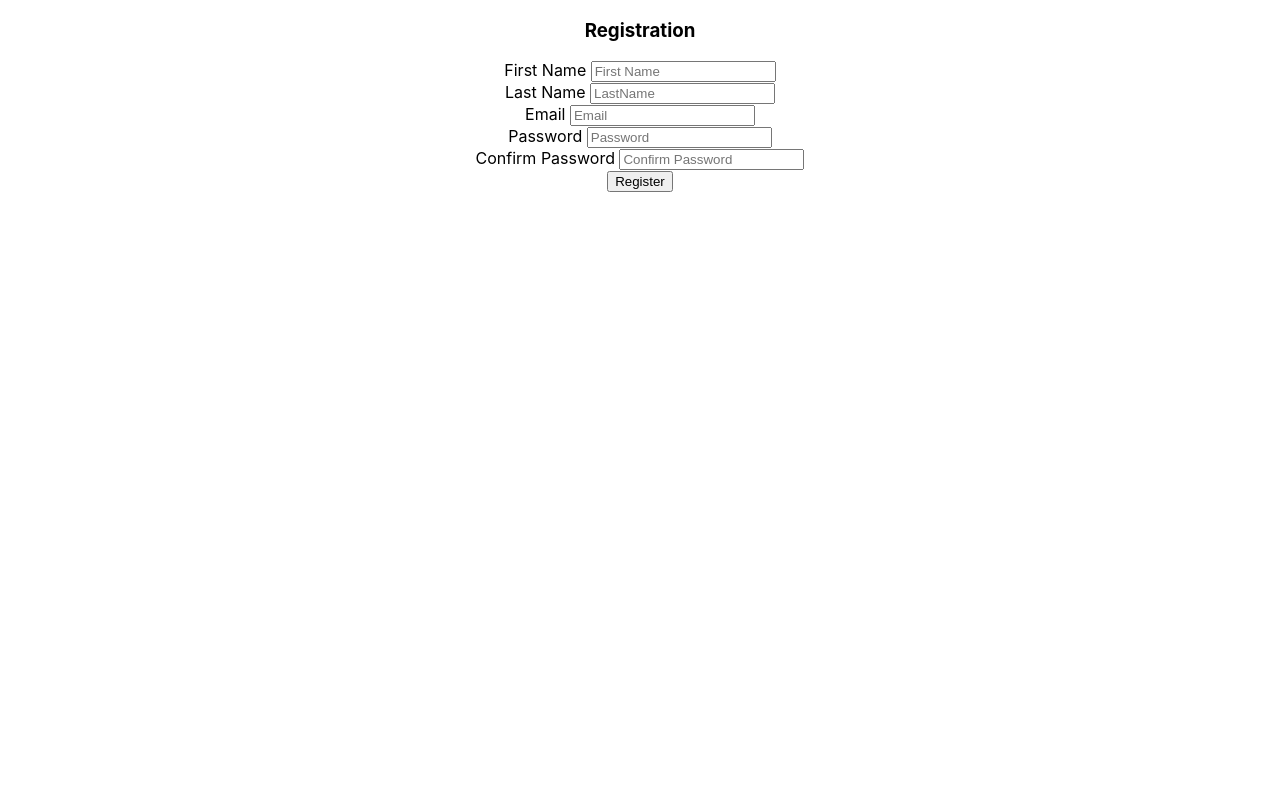
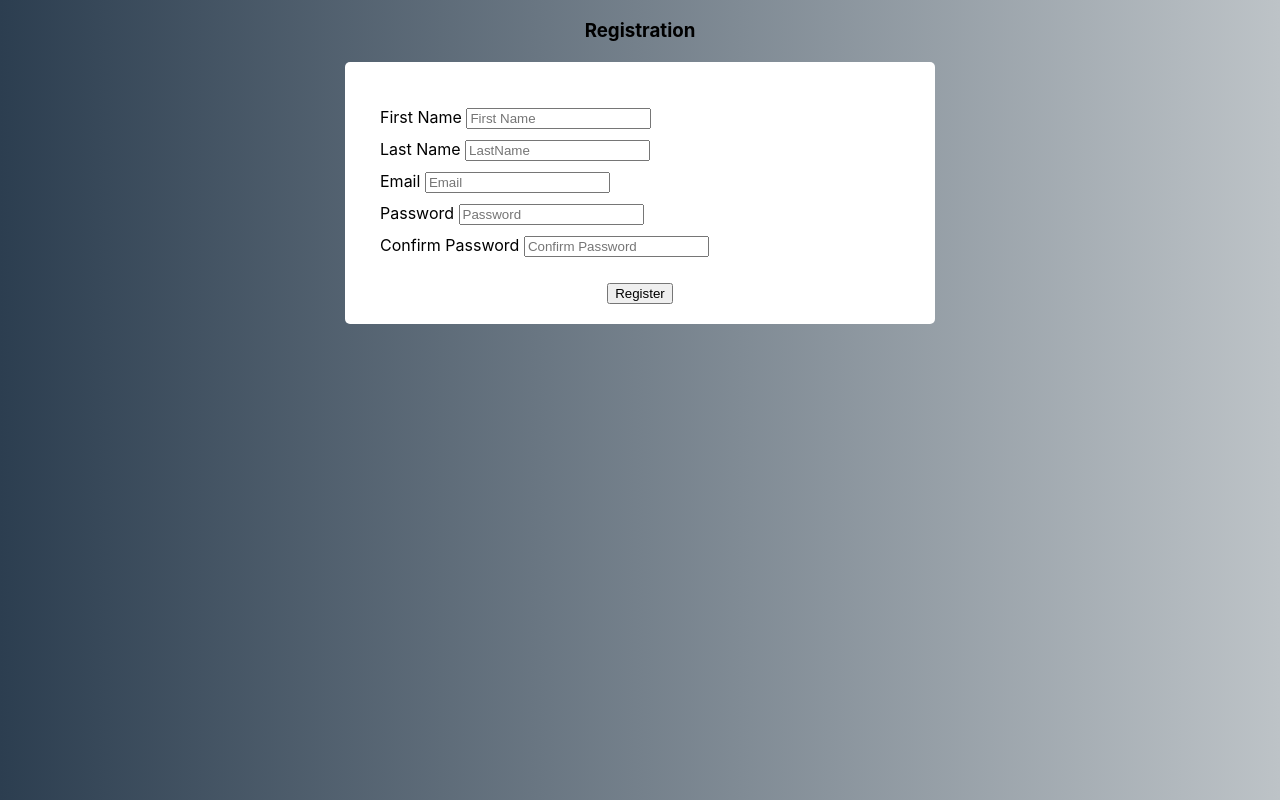
Before and after one commit to mohammdowais/RPFB-2, a React (Create React App) app in the folder registerform/: page / in a window 1280 px wide. Built offline with nearby package versions, Linux system fonts and the light colour scheme.

Commit message:
Update style.css

```diff
--- a/registerform/src/components/style.css
+++ b/registerform/src/components/style.css
@@ -0,0 +1,41 @@
+body{
+    background: #bdc3c7;  /* fallback for old browsers */
+    background: -webkit-linear-gradient(to right, #2c3e50, #bdc3c7);  /* Chrome 10-25, Safari 5.1-6 */
+    background: linear-gradient(to right, #2c3e50, #bdc3c7); /* W3C, IE 10+/ Edge, Firefox 16+, Chrome 26+, Opera 12+, Safari 7+ */
+}
+
+.form{
+    background-color: white;
+    border-radius: 5px;
+    width: 550px;
+    margin: 20px auto;
+    padding: 20px;
+    /* height: 600px; */
+}
+
+.form-body{
+    text-align: left;
+    padding: 20px 10px;
+}
+
+.form-body > *{
+    padding: 5px;
+}
+
+.form__label{
+    width: 40%;
+}
+
+.form_input{
+    width: 60%;
+}
+
+.footer{
+    text-align: center;
+}
+
+/* .btn{
+    width: 20;
+    height: 5;
+    background-color: blue;
+} */
```
